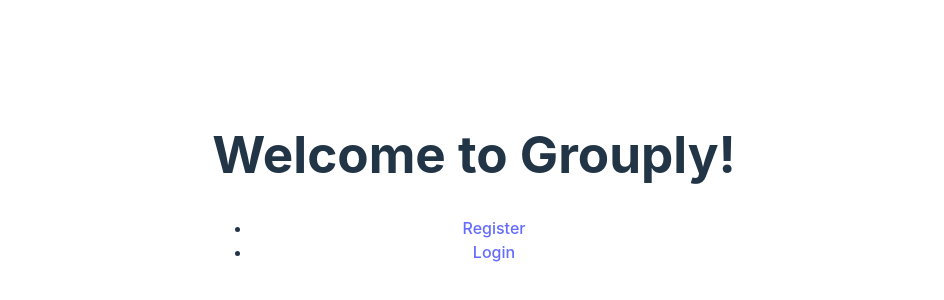
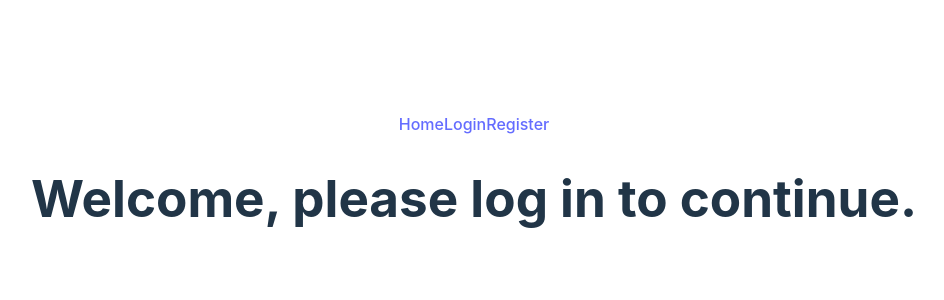
Before and after one commit to mjb0501/Lobby-Lync-Frontend, a React (Vite) app: page / in a window 1280 px wide. Shown: the part 214-514 px from the top of the page, without its empty margins (166-1110 px from the left). Built offline with nearby package versions, Linux system fonts and the light colour scheme.

Commit message:
Added a global context for detecting when a user is logged in

```diff
--- a/src/App.tsx
+++ b/src/App.tsx
@@ -1,4 +1,7 @@
-import { BrowserRouter as Router, Routes, Route } from 'react-router-dom';
+import { useContext } from 'react';
+import { BrowserRouter as Router, Routes, Route, Link } from 'react-router-dom';
+import { AuthProvider } from './context/authContextProvider.tsx';
+import { AuthContext } from './context/authContext.ts'
 import Homepage from './pages/Homepage.tsx';
 import Register from './pages/Register.tsx';
 import Login from './pages/Login.tsx';
@@ -7,14 +10,37 @@ import './App.css'
 
 function App() {
   return (
+    <AuthProvider>
       <Router>
+        <NavBar />
         <Routes>
           <Route path="/" element={<Homepage />} />
           <Route path="/register" element={<Register />} />
           <Route path="/login" element={<Login />} />
         </Routes>
       </Router>
+    </AuthProvider>
   );
 }
 
+const NavBar = () => {
+  const { auth, logout } = useContext(AuthContext);
+
+  return (
+    <nav>
+      <Link to="/">Home</Link>
+      {!auth ? (
+        <>
+          <Link to="/login">Login</Link>
+          <Link to="/register">Register</Link>
+        </>
+      ) : (
+        <>
+          <button onClick={logout}>Logout</button>
+        </>
+      )}
+    </nav>
+  )
+}
+
 export default App
--- /dev/null
+++ b/src/context/authContext.ts
@@ -0,0 +1,17 @@
+import { createContext } from 'react';
+
+interface AuthContextType {
+    auth: boolean
+    login: () => void
+    logout: () => void
+}
+
+const authContextInitial: AuthContextType = {
+    auth: false,
+    login: () => {},
+    logout: () => {}
+}
+
+export const AuthContext = createContext<AuthContextType>(authContextInitial);
+
+export default AuthContext;
--- /dev/null
+++ b/src/context/authContextProvider.tsx
@@ -0,0 +1,28 @@
+import { useState, ReactNode, useEffect } from 'react';
+import { AuthContext } from './authContext';
+
+export const AuthProvider = ({
+    children
+}: {children: ReactNode}) => {
+    const [auth, setAuth] = useState<boolean>(false);
+
+    const login = () => setAuth(true);
+
+    const logout = () => {
+        localStorage.removeItem('token');
+        setAuth(false);
+    }
+
+    useEffect(() => {
+        const token = localStorage.getItem('token');
+        if (token) {
+            setAuth(true);
+        }
+    }, [])
+
+    return (
+        <AuthContext.Provider value={{ auth, login, logout}}>
+            {children}
+        </AuthContext.Provider>
+    )
+}
--- a/src/pages/Homepage.tsx
+++ b/src/pages/Homepage.tsx
@@ -1,21 +1,18 @@
-import { Link } from 'react-router-dom';
+import { useContext } from 'react';
+import AuthContext from "../context/authContext";
 
 const Homepage = () => {
-    return (
-        <div>
-            <h1>Welcome to Grouply!</h1>
-            <nav>
-                <ul>
-                <li>
-                    <Link to="/register">Register</Link>
-                </li>
-                <li>
-                    <Link to="/login">Login</Link>
-                </li>
-                </ul>
-            </nav>
-        </div>
-    );
-}
+    const { auth } = useContext(AuthContext);
+
+  return (
+    <div>
+      {auth ? (
+        <h1>Welcome to Your Dashboard!</h1>
+      ) : (
+        <h1>Welcome, please log in to continue.</h1>
+      )}
+    </div>
+  );
+};
 
 export default Homepage;
--- a/src/pages/Login.tsx
+++ b/src/pages/Login.tsx
@@ -1,10 +1,12 @@
-import React, { useState } from 'react';
+import React, { useState, useContext } from 'react';
 import { useNavigate } from 'react-router-dom';
+import AuthContext from '../context/authContext';
 
 const Login = () => {
   const [email, setEmail] = useState('');
   const [password, setPassword] = useState('');
   const navigate = useNavigate();
+  const { login } = useContext(AuthContext);
 
   //e is an event object
   const handleLogin = async (e: React.FormEvent) => {
@@ -23,6 +25,7 @@ const Login = () => {
       if (response.ok) {
         const data = await response.json();
         localStorage.setItem('token', data.token); // Save token for future requests
+        login();
         navigate('/'); // Redirect to homepage after successful login
       } else {
         alert('Login failed!');
```
Lines whose indentation alone changed are shown as unchanged.
